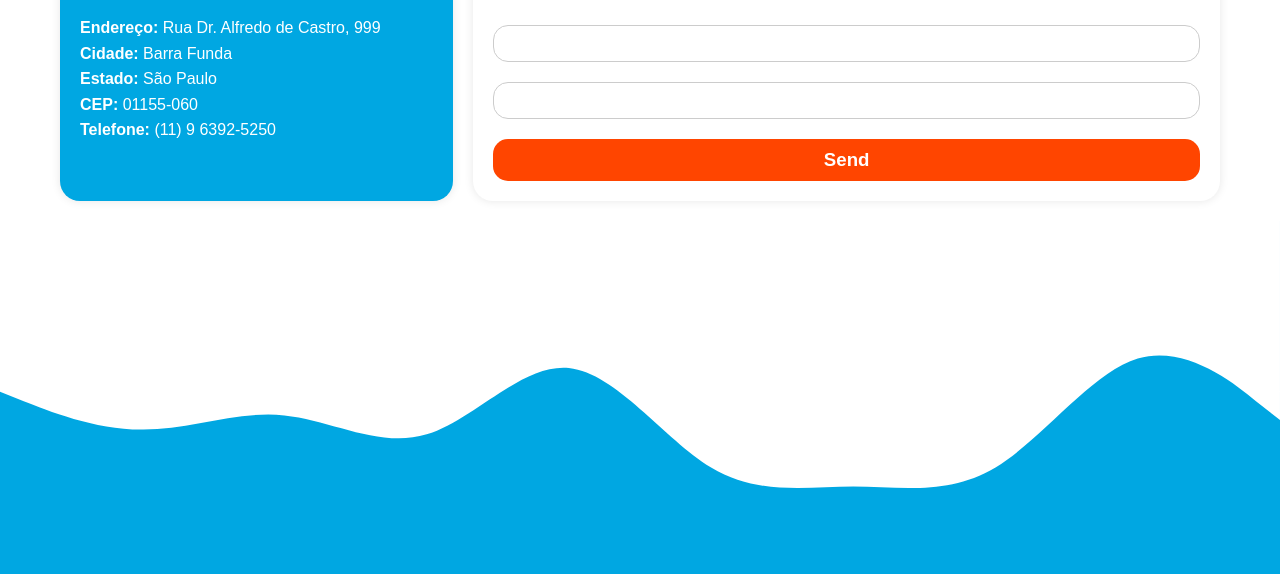
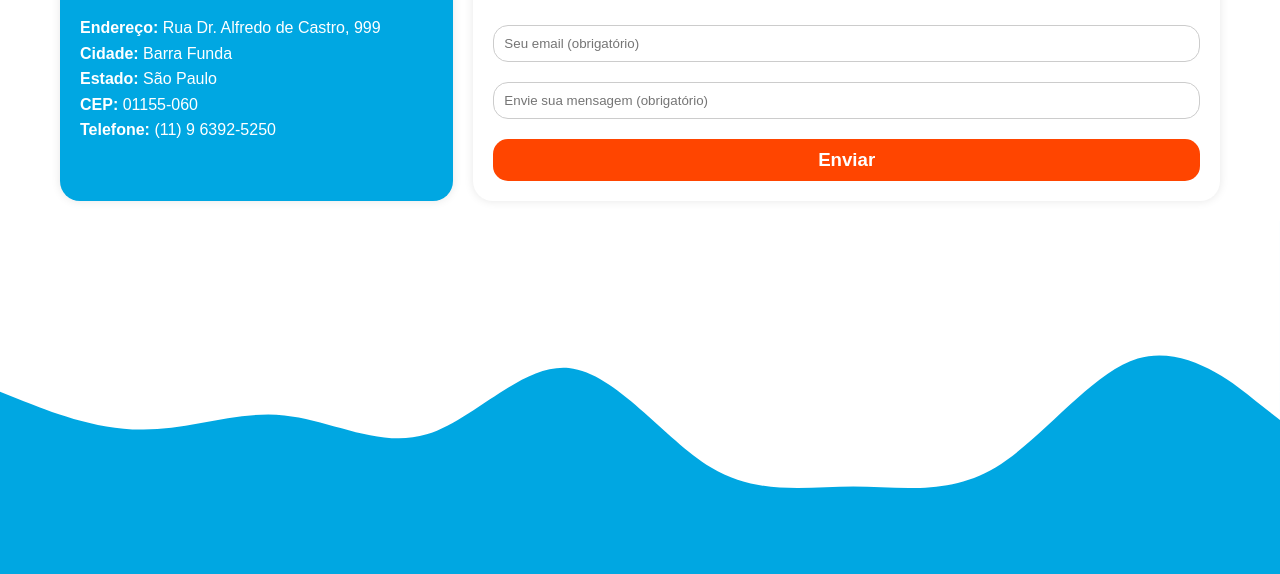
Before and after one commit to kaiquesantos99/bytegenius, a plain HTML site: page contatos.html in a window 1280 px wide. Shown: the part 225-799 px from the top of the page. Drawn offline with Linux system fonts and the light colour scheme.

Commit message:
Update contatos.html

```diff
--- a/contatos.html
+++ b/contatos.html
@@ -80,10 +80,11 @@
             <form action="https://formsubmit.co/kaiquesc2013@uni9.edu.br" method="POST">
                 <h2>Formulário de Contato</h2>
 
-
-                <input type="text" name="name" required>
-                     <input type="email" name="email" required>
-                     <button type="submit">Send</button>
+                <input type="email" id="email" name="email" placeholder="Seu email (obrigatório)" required>
+                <input type="text" id="name" name="name" placeholder="Envie sua mensagem (obrigatório)" required>
+                <input type="hidden" name="_captcha" value="false">
+                <input type="hidden" name="_next" value="https://kaiquesantos99.github.io/bytegenius/contatos.html">
+                <button type="submit">Enviar</button>
             </form>
 
 
```
